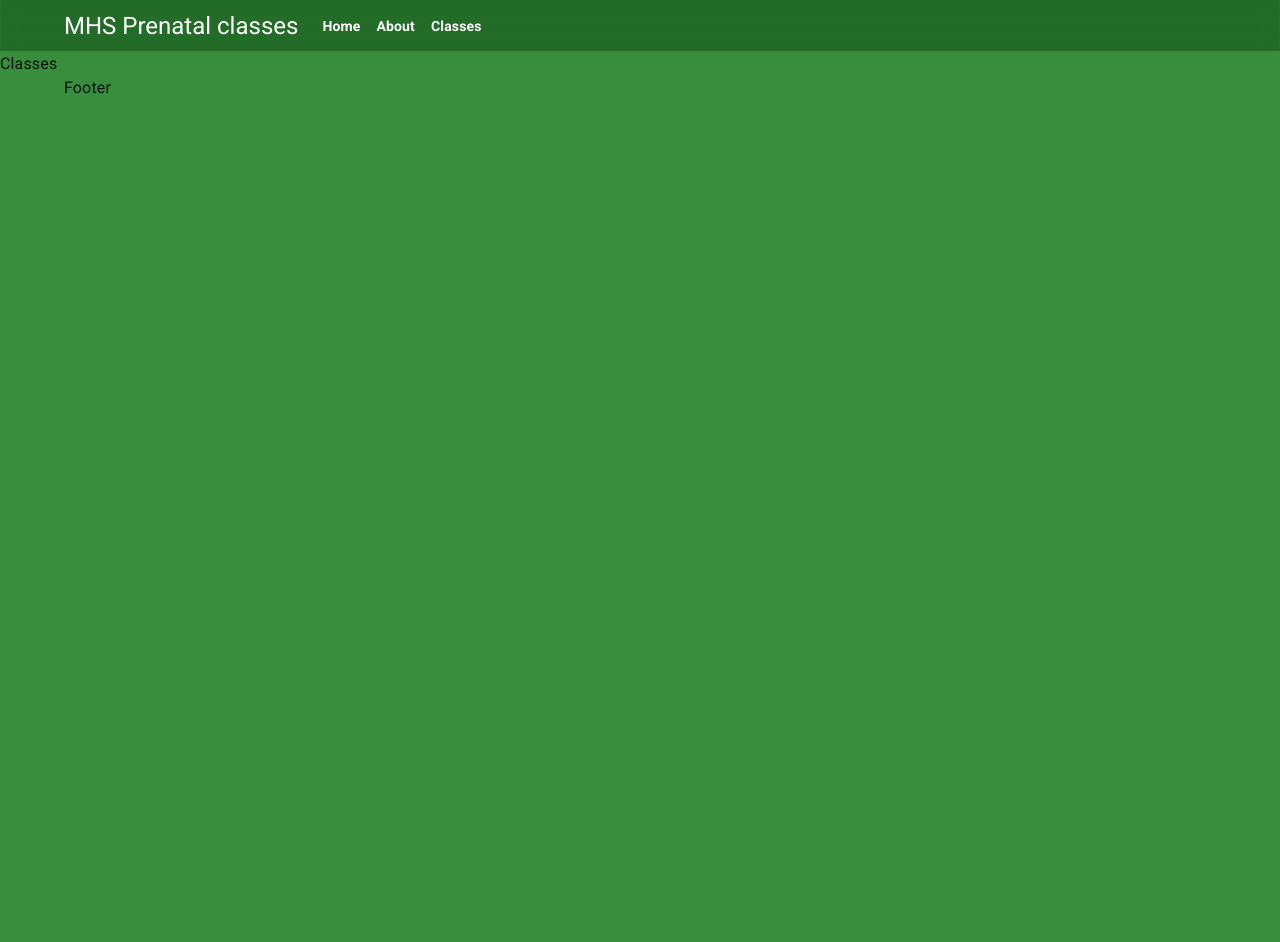
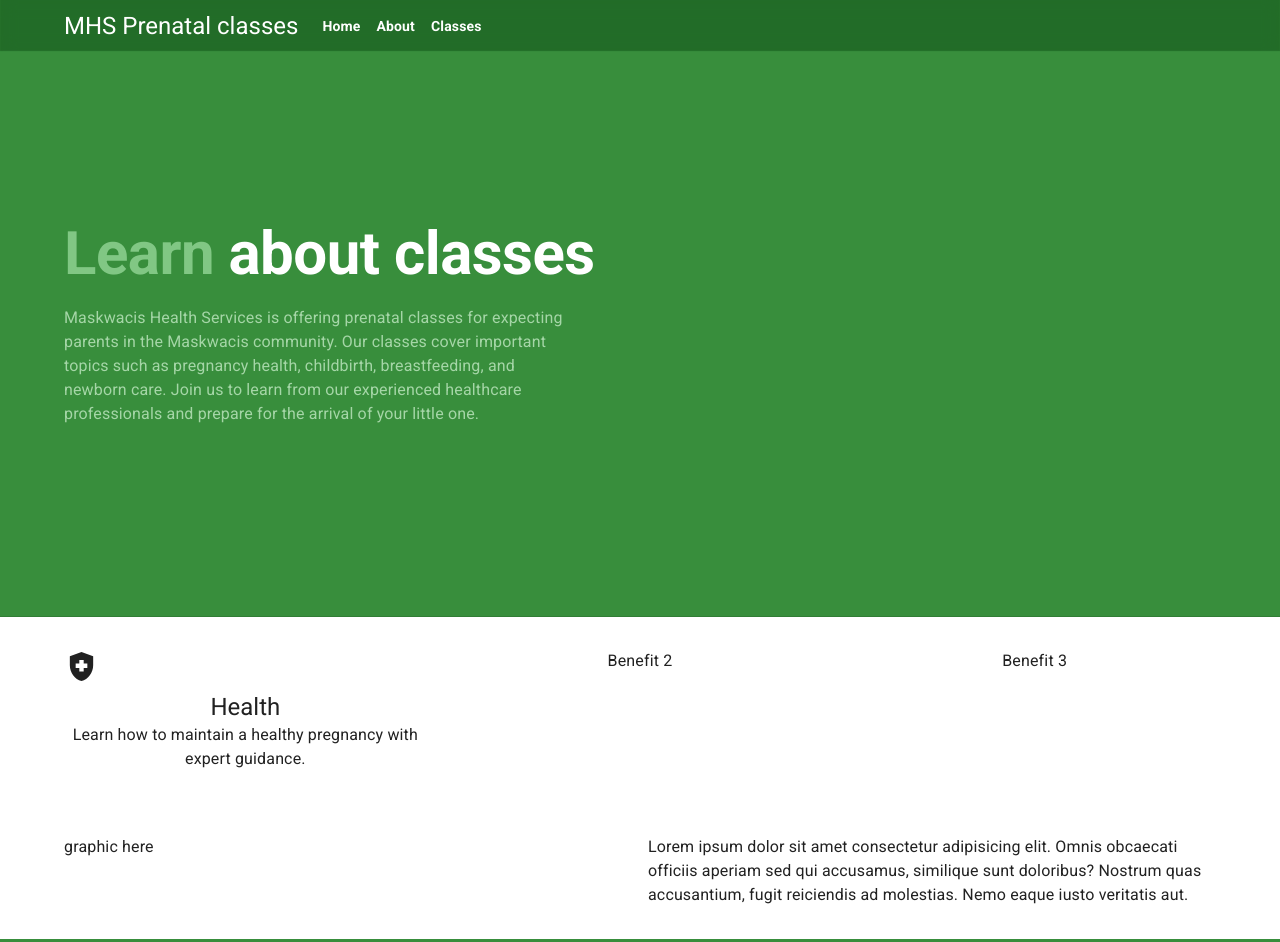
Before and after one commit to moose115/capstone, a Next.js app: page /classes in a window 1280 px wide. Shown: the top 942 px of the page. Before the commit the page ends 800 px from the top, so only its background shows below. Built offline with nearby package versions, Linux system fonts and the light colour scheme.

Commit message:
Progress on classes

```diff
--- a/pages/classes.tsx
+++ b/pages/classes.tsx
@@ -1,7 +1,116 @@
 import Layout from '@/components/layout/Layout';
+import Section from '@/components/layout/Section';
+import Link from '@/components/Link';
+import { Box, Container, Grid, styled, Typography } from '@mui/material';
+import HealthAndSafetyIcon from '@mui/icons-material/HealthAndSafety';
+
+const ColoredText = styled('span')(({ theme }) => ({
+  color: theme.palette.primary.light,
+}));
 
 const Classes = () => {
-  return <Layout>Classes</Layout>;
+  return (
+    <Layout>
+      <Section
+        sx={{
+          backgroundColor: 'initial',
+          borderBottom: 1,
+          borderColor: 'divider',
+        }}
+      >
+        <Container
+          sx={{ display: 'flex', minHeight: 500, alignContent: 'center' }}
+        >
+          <Grid container spacing={2}>
+            <Grid
+              item
+              xs={12}
+              md={6}
+              sx={{
+                display: 'flex',
+                flexDirection: 'column',
+                justifyContent: 'center',
+              }}
+            >
+              <Typography
+                component="h2"
+                variant="h2"
+                sx={{ paddingBottom: 2, fontWeight: 800 }}
+                color="primary.contrastText"
+              >
+                <ColoredText>Learn</ColoredText> about classes
+              </Typography>
+              <Typography color={'primary.200'} sx={{ mb: 3, maxWidth: 500 }}>
+                Maskwacis Health Services is offering prenatal classes for
+                expecting parents in the Maskwacis community. Our classes cover
+                important topics such as pregnancy health, childbirth,
+                breastfeeding, and newborn care. Join us to learn from our
+                experienced healthcare professionals and prepare for the arrival
+                of your little one.
+              </Typography>
+            </Grid>
+            <Grid
+              item
+              xs={12}
+              md={6}
+              sx={{
+                display: { xs: 'none', md: 'flex' },
+                justifyContent: 'center',
+                alignItems: 'flex-end',
+              }}
+            >
+              {/* <Image src={pregnantWomanPic} alt="Pregnant woman" width={600} /> */}
+            </Grid>
+          </Grid>
+        </Container>
+      </Section>
+      <Section>
+        <Container maxWidth="lg">
+          <Grid container spacing={4}>
+            <Grid item xs={12} md={4}>
+              <Box>
+                <HealthAndSafetyIcon fontSize="large" />
+              </Box>
+              <Typography variant="h5" align="center">
+                Health
+              </Typography>
+              <Typography align="center">
+                Learn how to maintain a healthy pregnancy with expert guidance.
+              </Typography>
+            </Grid>
+            <Grid item xs={12} md={4}>
+              <Typography align="center">Benefit 2</Typography>
+            </Grid>
+            <Grid item xs={12} md={4}>
+              <Typography align="center">Benefit 3</Typography>
+            </Grid>
+          </Grid>
+        </Container>
+      </Section>
+      <Section>
+        <Container maxWidth="lg">
+          <Grid container spacing={2}>
+            <Grid
+              item
+              xs={12}
+              md={6}
+              sx={{ display: { xs: 'none', md: 'initial' } }}
+            >
+              graphic here
+            </Grid>
+            <Grid item xs={12} md={6}>
+              <Typography>
+                Lorem ipsum dolor sit amet consectetur adipisicing elit. Omnis
+                obcaecati officiis aperiam sed qui accusamus, similique sunt
+                doloribus? Nostrum quas accusantium, fugit reiciendis ad
+                molestias. Nemo eaque iusto veritatis aut.
+              </Typography>
+            </Grid>
+          </Grid>
+        </Container>
+      </Section>
+    </Layout>
+  );
 };
 
 export default Classes;
```
